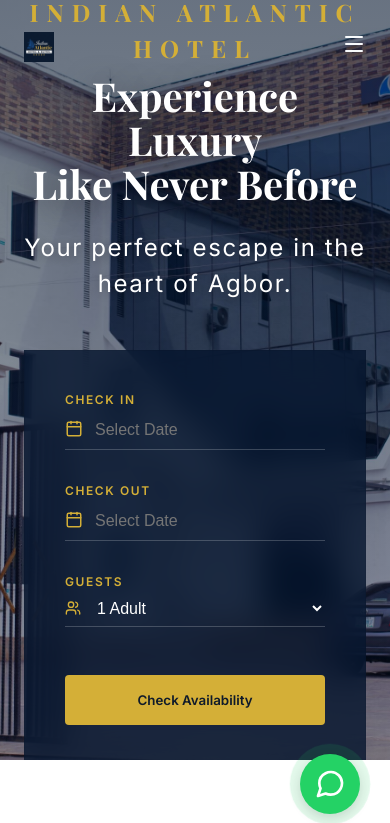
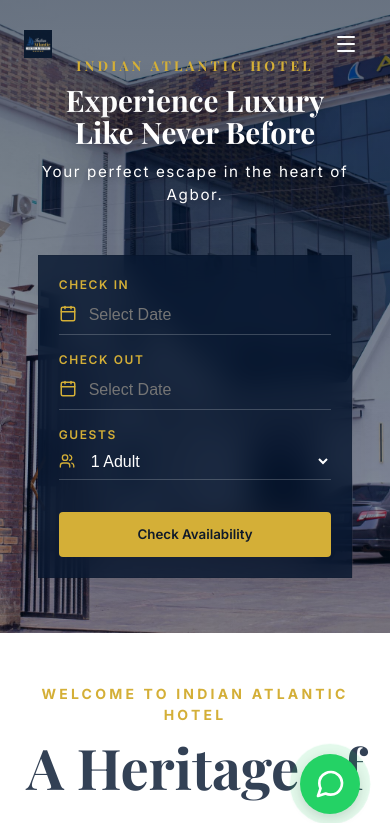
Before and after one commit to AnnieIj/indian-atlantic-hotel, a React (Vite) app: page / in a window 390 px wide. Shown: the top 823 px of the page. Built offline with nearby package versions, Linux system fonts and the light colour scheme.

Commit message:
adjustment

```diff
--- a/src/components/Header.css
+++ b/src/components/Header.css
@@ -82,21 +82,23 @@
 
 @media (max-width: 768px) {
   .logo-img {
-    height: 30px;
+    height: 28px;
   }
 
   .nav {
     position: fixed;
     top: 0;
     right: -100%;
-    width: 80%;
+    width: 85%;
+    max-width: 300px;
     height: 100vh;
     background: var(--color-primary-navy);
     flex-direction: column;
-    padding-top: 8rem;
-    gap: 2.5rem;
-    transition: right 0.4s cubic-bezier(0.4, 0, 0.2, 1);
+    padding: 6rem 2rem 2rem;
+    gap: 1.5rem;
+    transition: all 0.4s cubic-bezier(0.4, 0, 0.2, 1);
     box-shadow: -10px 0 30px rgba(0, 0, 0, 0.3);
+    z-index: 1000;
   }
 
   .nav.open {
@@ -105,18 +107,27 @@
 
   .nav a {
     color: var(--color-text-light) !important;
-    font-size: 1.25rem;
-    letter-spacing: 0.1rem;
+    font-size: 1.1rem;
+    width: 100%;
+    padding: 0.75rem 0;
+    border-bottom: 1px solid rgba(255, 255, 255, 0.05);
   }
 
   .mobile-toggle {
-    display: block;
+    display: flex;
+    align-items: center;
+    justify-content: center;
     z-index: 1001;
     padding: 0.5rem;
-    margin-right: -0.5rem;
+    color: inherit;
+    background: none;
   }
 
   .header-container {
     padding: 0 1rem;
+    width: 100%;
+    display: flex;
+    justify-content: space-between;
+    align-items: center;
   }
 }
--- a/src/pages/Home.css
+++ b/src/pages/Home.css
@@ -562,28 +562,50 @@
 }
 
 @media (max-width: 768px) {
+  .hero {
+    height: 80vh;
+  }
+  .hero-brand {
+    font-size: 1rem;
+    letter-spacing: 0.3rem;
+  }
   .hero-text h1 {
-    font-size: 3rem;
+    font-size: 2.25rem;
+    line-height: 1.1;
+    padding: 0 0.5rem;
+  }
+  .hero-text p {
+    font-size: 1rem;
+    padding: 0 1rem;
   }
   .section {
-    padding: 60px 0;
-  }
-  .section-header h2 {
-    font-size: 2.25rem;
-  }
-  .features-grid {
-    grid-template-columns: repeat(2, 1fr);
+    padding: 50px 0;
   }
 }
 
 @media (max-width: 480px) {
+  .hero {
+    height: 75vh;
+  }
+  .hero-brand {
+    font-size: 0.85rem;
+    letter-spacing: 0.2rem;
+  }
   .hero-text h1 {
-    font-size: 2.5rem;
+    font-size: 1.85rem;
+    margin-bottom: 0.75rem;
+  }
+  .hero-text p {
+    font-size: 0.95rem;
   }
   .search-bar {
     grid-template-columns: 1fr;
+    width: 92%;
+    padding: 1.25rem;
+    gap: 1rem;
   }
   .search-btn {
+    height: 45px;
     grid-column: span 1;
   }
   .features-grid {
```
